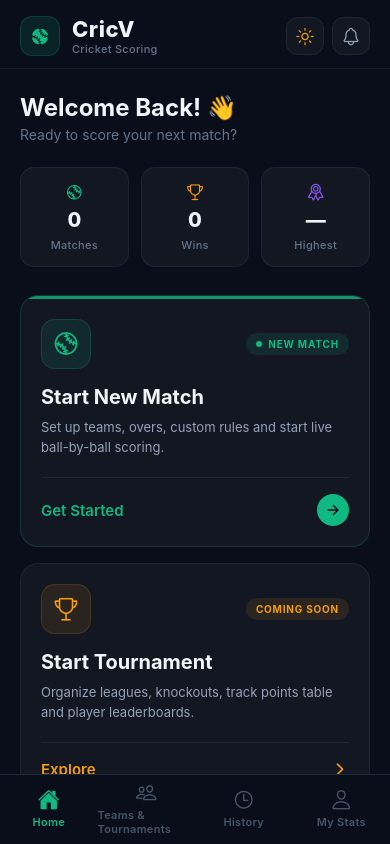
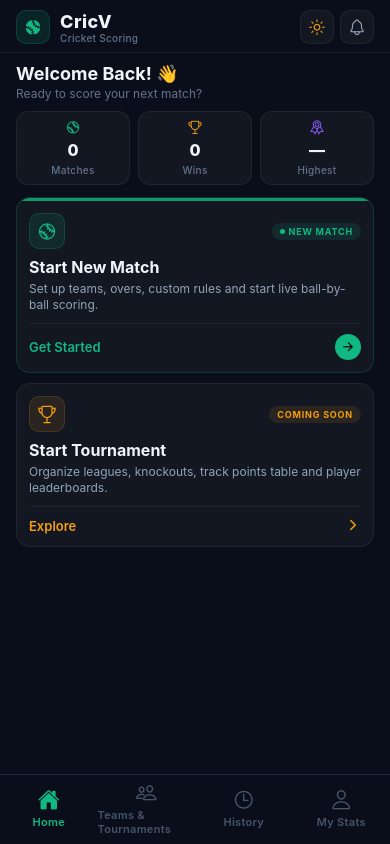
Before and after one commit to ChirathVidumina/CricV, a React Native app: screen / in a window 390 px wide. Built offline with nearby package versions, Linux system fonts and the light colour scheme; no server answers.

Commit message:
refactor(ui): compact Home Screen and Setup Screen to fit single screen without scrolling

```diff
--- a/app/(tabs)/index.tsx
+++ b/app/(tabs)/index.tsx
@@ -55,38 +55,38 @@
         flexDirection: 'row',
         justifyContent: 'space-between',
         alignItems: 'center',
-        paddingHorizontal: 20,
-        paddingTop: 16,
-        paddingBottom: 12,
+        paddingHorizontal: 16,
+        paddingTop: 10,
+        paddingBottom: 8,
         borderBottomWidth: 1,
         borderBottomColor: colors.divider,
       }}>
-        <View style={{ flexDirection: 'row', alignItems: 'center', gap: 12 }}>
+        <View style={{ flexDirection: 'row', alignItems: 'center', gap: 10 }}>
           <View style={{
-            width: 40,
-            height: 40,
-            borderRadius: 12,
+            width: 34,
+            height: 34,
+            borderRadius: 10,
             backgroundColor: colors.accentBg,
             justifyContent: 'center',
             alignItems: 'center',
             borderWidth: 1,
             borderColor: colors.accentBorder,
           }}>
-            <Ionicons name="baseball" size={20} color={colors.accent} />
+            <Ionicons name="baseball" size={18} color={colors.accent} />
           </View>
           <View>
-            <Text style={{ fontSize: 22, fontWeight: '800', color: colors.textPrimary, letterSpacing: 0.5 }}>CricV</Text>
-            <Text style={{ fontSize: 11, color: colors.textMuted, fontWeight: '500', letterSpacing: 0.3 }}>Cricket Scoring</Text>
+            <Text style={{ fontSize: 18, fontWeight: '800', color: colors.textPrimary, letterSpacing: 0.5 }}>CricV</Text>
+            <Text style={{ fontSize: 10, color: colors.textMuted, fontWeight: '500', letterSpacing: 0.3 }}>Cricket Scoring</Text>
           </View>
         </View>
-        <View style={{ flexDirection: 'row', alignItems: 'center', gap: 8 }}>
+        <View style={{ flexDirection: 'row', alignItems: 'center', gap: 6 }}>
           {/* Theme Toggle */}
           <TouchableOpacity
             onPress={toggleTheme}
             style={{
-              width: 38,
-              height: 38,
-              borderRadius: 12,
+              width: 34,
+              height: 34,
+              borderRadius: 10,
               backgroundColor: colors.card,
               justifyContent: 'center',
               alignItems: 'center',
@@ -94,82 +94,85 @@
               borderColor: colors.cardBorder,
             }}
           >
-            <Ionicons name={isDark ? 'sunny-outline' : 'moon-outline'} size={20} color={isDark ? colors.accentAmber : colors.accentPurple} />
+            <Ionicons name={isDark ? 'sunny-outline' : 'moon-outline'} size={18} color={isDark ? colors.accentAmber : colors.accentPurple} />
           </TouchableOpacity>
           <TouchableOpacity style={{
-            width: 38,
-            height: 38,
-            borderRadius: 12,
+            width: 34,
+            height: 34,
+            borderRadius: 10,
             backgroundColor: colors.card,
             justifyContent: 'center',
             alignItems: 'center',
             borderWidth: 1,
             borderColor: colors.cardBorder,
           }}>
-            <Ionicons name="notifications-outline" size={20} color={colors.textSecondary} />
+            <Ionicons name="notifications-outline" size={18} color={colors.textSecondary} />
           </TouchableOpacity>
         </View>
       </View>
 
-      <ScrollView contentContainerStyle={{ paddingHorizontal: 20, paddingTop: 24, paddingBottom: 40 }} showsVerticalScrollIndicator={false}>
+      <ScrollView contentContainerStyle={{ paddingHorizontal: 16, paddingTop: 10, paddingBottom: 16 }} showsVerticalScrollIndicator={false}>
         {/* Welcome Section */}
-        <View style={{ marginBottom: 24 }}>
-          <Text style={{ fontSize: 24, fontWeight: '700', color: colors.textPrimary, marginBottom: 4 }}>Welcome Back! 👋</Text>
-          <Text style={{ fontSize: 14, color: colors.textMuted }}>Ready to score your next match?</Text>
+        <View style={{ marginBottom: 10 }}>
+          <Text style={{ fontSize: 18, fontWeight: '700', color: colors.textPrimary, marginBottom: 2 }}>Welcome Back! 👋</Text>
+          <Text style={{ fontSize: 12, color: colors.textMuted }}>Ready to score your next match?</Text>
         </View>
 
         {/* Quick Stats Row */}
-        <View style={{ flexDirection: 'row', gap: 12, marginBottom: 28 }}>
+        <View style={{ flexDirection: 'row', gap: 8, marginBottom: 12 }}>
           <View style={{
             flex: 1,
             backgroundColor: colors.card,
-            borderRadius: 14,
-            padding: 14,
+            borderRadius: 12,
+            paddingVertical: 8,
+            paddingHorizontal: 6,
             alignItems: 'center',
-            gap: 6,
+            gap: 4,
             borderWidth: 1,
             borderColor: colors.cardBorder,
           }}>
-            <Ionicons name="baseball-outline" size={18} color={colors.accent} />
-            <Text style={{ fontSize: 20, fontWeight: '800', color: colors.textPrimary }}>0</Text>
-            <Text style={{ fontSize: 11, color: colors.textMuted, fontWeight: '500', letterSpacing: 0.3 }}>Matches</Text>
+            <Ionicons name="baseball-outline" size={15} color={colors.accent} />
+            <Text style={{ fontSize: 16, fontWeight: '800', color: colors.textPrimary }}>0</Text>
+            <Text style={{ fontSize: 10, color: colors.textMuted, fontWeight: '500', letterSpacing: 0.3 }}>Matches</Text>
           </View>
           <View style={{
             flex: 1,
             backgroundColor: colors.card,
-            borderRadius: 14,
-            padding: 14,
+            borderRadius: 12,
+            paddingVertical: 8,
+            paddingHorizontal: 6,
             alignItems: 'center',
-            gap: 6,
+            gap: 4,
             borderWidth: 1,
             borderColor: colors.cardBorder,
           }}>
-            <Ionicons name="trophy-outline" size={18} color={colors.accentAmber} />
-            <Text style={{ fontSize: 20, fontWeight: '800', color: colors.textPrimary }}>0</Text>
-            <Text style={{ fontSize: 11, color: colors.textMuted, fontWeight: '500', letterSpacing: 0.3 }}>Wins</Text>
+            <Ionicons name="trophy-outline" size={15} color={colors.accentAmber} />
+            <Text style={{ fontSize: 16, fontWeight: '800', color: colors.textPrimary }}>0</Text>
+            <Text style={{ fontSize: 10, color: colors.textMuted, fontWeight: '500', letterSpacing: 0.3 }}>Wins</Text>
           </View>
           <View style={{
             flex: 1,
             backgroundColor: colors.card,
-            borderRadius: 14,
-            padding: 14,
+            borderRadius: 12,
+            paddingVertical: 8,
+            paddingHorizontal: 6,
             alignItems: 'center',
-            gap: 6,
+            gap: 4,
             borderWidth: 1,
             borderColor: colors.cardBorder,
           }}>
-            <Ionicons name="ribbon-outline" size={18} color={colors.accentPurple} />
-            <Text style={{ fontSize: 20, fontWeight: '800', color: colors.textPrimary }}>—</Text>
-            <Text style={{ fontSize: 11, color: colors.textMuted, fontWeight: '500', letterSpacing: 0.3 }}>Highest</Text>
+            <Ionicons name="ribbon-outline" size={15} color={colors.accentPurple} />
+            <Text style={{ fontSize: 16, fontWeight: '800', color: colors.textPrimary }}>—</Text>
+            <Text style={{ fontSize: 10, color: colors.textMuted, fontWeight: '500', letterSpacing: 0.3 }}>Highest</Text>
           </View>
         </View>
 
         {/* Action Cards */}
-        <View style={{ gap: 16 }}>
+        <View style={{ gap: 10 }}>
           {/* Card 1: Start New Match */}
           <TouchableOpacity
             style={{
-              borderRadius: 18,
+              borderRadius: 14,
               backgroundColor: colors.card,
               overflow: 'hidden',
               borderWidth: 1,
@@ -179,45 +182,45 @@
             onPress={handleStartMatch}
           >
             <View style={{ height: 3, backgroundColor: colors.accent, opacity: 0.8 }} />
-            <View style={{ padding: 20 }}>
-              <View style={{ flexDirection: 'row', justifyContent: 'space-between', alignItems: 'center', marginBottom: 16 }}>
+            <View style={{ padding: 12 }}>
+              <View style={{ flexDirection: 'row', justifyContent: 'space-between', alignItems: 'center', marginBottom: 8 }}>
                 <View style={{
-                  width: 50,
-                  height: 50,
-                  borderRadius: 14,
+                  width: 36,
+                  height: 36,
+                  borderRadius: 10,
                   backgroundColor: colors.accentBg,
                   justifyContent: 'center',
                   alignItems: 'center',
                   borderWidth: 1,
                   borderColor: colors.accentBorder,
                 }}>
-                  <Ionicons name="baseball-outline" size={28} color={colors.accent} />
+                  <Ionicons name="baseball-outline" size={20} color={colors.accent} />
                 </View>
                 <View style={{
                   flexDirection: 'row',
                   alignItems: 'center',
                   backgroundColor: colors.accentBg,
-                  paddingHorizontal: 10,
-                  paddingVertical: 5,
-                  borderRadius: 20,
-                  gap: 6,
+                  paddingHorizontal: 8,
+                  paddingVertical: 3,
+                  borderRadius: 16,
+                  gap: 4,
                 }}>
-                  <View style={{ width: 6, height: 6, borderRadius: 3, backgroundColor: colors.accent }} />
-                  <Text style={{ color: colors.accent, fontSize: 10, fontWeight: '700', letterSpacing: 0.8 }}>NEW MATCH</Text>
+                  <View style={{ width: 5, height: 5, borderRadius: 2.5, backgroundColor: colors.accent }} />
+                  <Text style={{ color: colors.accent, fontSize: 9, fontWeight: '700', letterSpacing: 0.8 }}>NEW MATCH</Text>
                 </View>
               </View>
 
-              <View style={{ marginBottom: 20 }}>
-                <Text style={{ fontSize: 20, fontWeight: '700', color: colors.textPrimary, marginBottom: 8 }}>Start New Match</Text>
-                <Text style={{ fontSize: 13, color: colors.textSecondary, lineHeight: 20 }}>
+              <View style={{ marginBottom: 10 }}>
+                <Text style={{ fontSize: 16, fontWeight: '700', color: colors.textPrimary, marginBottom: 4 }}>Start New Match</Text>
+                <Text style={{ fontSize: 12, color: colors.textSecondary, lineHeight: 16 }}>
                   Set up teams, overs, custom rules and start live ball-by-ball scoring.
                 </Text>
               </View>
 
-              <View style={{ flexDirection: 'row', alignItems: 'center', justifyContent: 'space-between', paddingTop: 16, borderTopWidth: 1, borderTopColor: colors.divider }}>
-                <Text style={{ fontSize: 15, fontWeight: '600', color: colors.accent }}>Get Started</Text>
-                <View style={{ width: 32, height: 32, borderRadius: 16, backgroundColor: colors.accent, justifyContent: 'center', alignItems: 'center' }}>
-                  <Ionicons name="arrow-forward" size={16} color={isDark ? '#0A0E1A' : '#FFFFFF'} />
+              <View style={{ flexDirection: 'row', alignItems: 'center', justifyContent: 'space-between', paddingTop: 10, borderTopWidth: 1, borderTopColor: colors.divider }}>
+                <Text style={{ fontSize: 13, fontWeight: '600', color: colors.accent }}>Get Started</Text>
+                <View style={{ width: 26, height: 26, borderRadius: 13, backgroundColor: colors.accent, justifyContent: 'center', alignItems: 'center' }}>
+                  <Ionicons name="arrow-forward" size={14} color={isDark ? '#0A0E1A' : '#FFFFFF'} />
                 </View>
               </View>
             </View>
@@ -226,7 +229,7 @@
           {/* Card 2: Start New Tournament */}
           <TouchableOpacity
             style={{
-              borderRadius: 18,
+              borderRadius: 14,
               backgroundColor: colors.card,
               overflow: 'hidden',
               borderWidth: 1,
@@ -235,40 +238,40 @@
             activeOpacity={0.85}
             onPress={handleStartTournament}
           >
-            <View style={{ padding: 20 }}>
-              <View style={{ flexDirection: 'row', justifyContent: 'space-between', alignItems: 'center', marginBottom: 16 }}>
+            <View style={{ padding: 12 }}>
+              <View style={{ flexDirection: 'row', justifyContent: 'space-between', alignItems: 'center', marginBottom: 8 }}>
                 <View style={{
-                  width: 50,
-                  height: 50,
-                  borderRadius: 14,
+                  width: 36,
+                  height: 36,
+                  borderRadius: 10,
                   backgroundColor: colors.accentAmberBg,
                   justifyContent: 'center',
                   alignItems: 'center',
                   borderWidth: 1,
                   borderColor: colors.accentAmberBorder,
                 }}>
-                  <Ionicons name="trophy-outline" size={26} color={colors.accentAmber} />
+                  <Ionicons name="trophy-outline" size={20} color={colors.accentAmber} />
                 </View>
                 <View style={{
                   backgroundColor: colors.accentAmberBg,
-                  paddingHorizontal: 10,
-                  paddingVertical: 5,
-                  borderRadius: 20,
+                  paddingHorizontal: 8,
+                  paddingVertical: 3,
+                  borderRadius: 16,
                 }}>
-                  <Text style={{ color: colors.accentAmber, fontSize: 10, fontWeight: '700', letterSpacing: 0.8 }}>COMING SOON</Text>
+                  <Text style={{ color: colors.accentAmber, fontSize: 9, fontWeight: '700', letterSpacing: 0.8 }}>COMING SOON</Text>
                 </View>
               </View>
 
-              <View style={{ marginBottom: 20 }}>
-                <Text style={{ fontSize: 20, fontWeight: '700', color: colors.textPrimary, marginBottom: 8 }}>Start Tournament</Text>
-                <Text style={{ fontSize: 13, color: colors.textSecondary, lineHeight: 20 }}>
+              <View style={{ marginBottom: 10 }}>
+                <Text style={{ fontSize: 16, fontWeight: '700', color: colors.textPrimary, marginBottom: 4 }}>Start Tournament</Text>
+                <Text style={{ fontSize: 12, color: colors.textSecondary, lineHeight: 16 }}>
                   Organize leagues, knockouts, track points table and player leaderboards.
                 </Text>
               </View>
 
-              <View style={{ flexDirection: 'row', alignItems: 'center', justifyContent: 'space-between', paddingTop: 16, borderTopWidth: 1, borderTopColor: colors.divider }}>
-                <Text style={{ fontSize: 15, fontWeight: '600', color: colors.accentAmber }}>Explore</Text>
-                <Ionicons name="chevron-forward" size={18} color={colors.accentAmber} />
+              <View style={{ flexDirection: 'row', alignItems: 'center', justifyContent: 'space-between', paddingTop: 10, borderTopWidth: 1, borderTopColor: colors.divider }}>
+                <Text style={{ fontSize: 13, fontWeight: '600', color: colors.accentAmber }}>Explore</Text>
+                <Ionicons name="chevron-forward" size={16} color={colors.accentAmber} />
               </View>
             </View>
           </TouchableOpacity>
```
Also changed, not shown: src/SetupScreen.tsx (+51 -53 lines).
